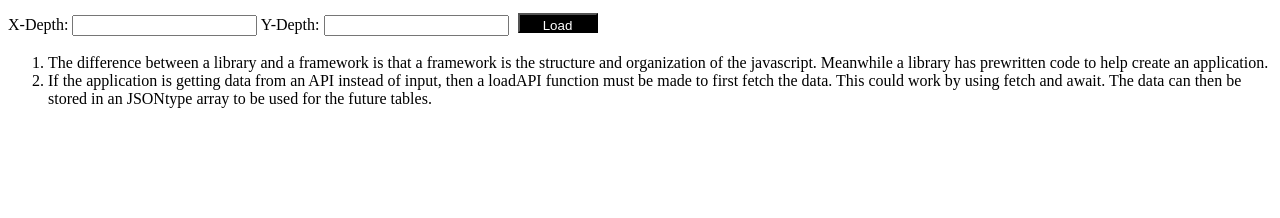
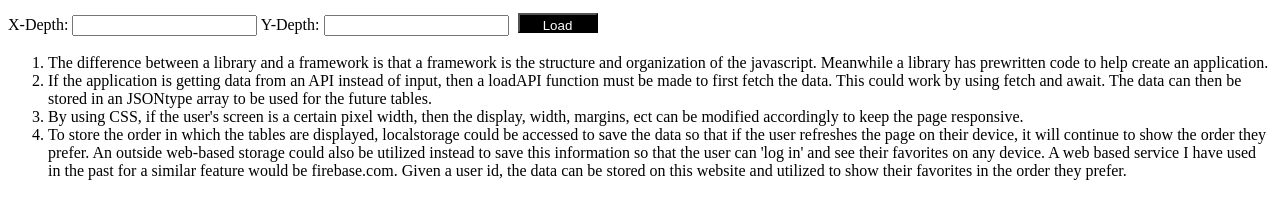
Before and after one commit to vickyrose456/front-end-design-project, a plain HTML site: page index.html in a window 1280 px wide. Drawn offline with Linux system fonts and the light colour scheme.

Commit message:
Questions completed

```diff
--- a/index.html
+++ b/index.html
@@ -59,6 +59,20 @@
 				If the application is getting data from an API instead of input, then a loadAPI function
 				must be made to first fetch the data. This could work by using fetch and await. The data can then
 				be stored in an JSONtype array to be used for the future tables.
+			</li>
+			<li>
+				By using CSS, if the user's screen is a certain pixel width, then the
+				display, width, margins, ect can be modified accordingly to keep the page
+				responsive.
+			</li>
+			<li>
+				To store the order in which the tables are displayed, localstorage could be accessed
+				to save the data so that if the user refreshes the page on their device, it will
+				continue to show the order they prefer. An outside web-based storage could also be
+				utilized instead to save this information so that the user can 'log in' and
+				see their favorites on any device. A web based service I have used in the past
+				for a similar feature would be firebase.com. Given a user id, the data can be stored on
+				this website and utilized to show their favorites in the order they prefer.
 			</li>
 		</ol>
 	</div>
```
